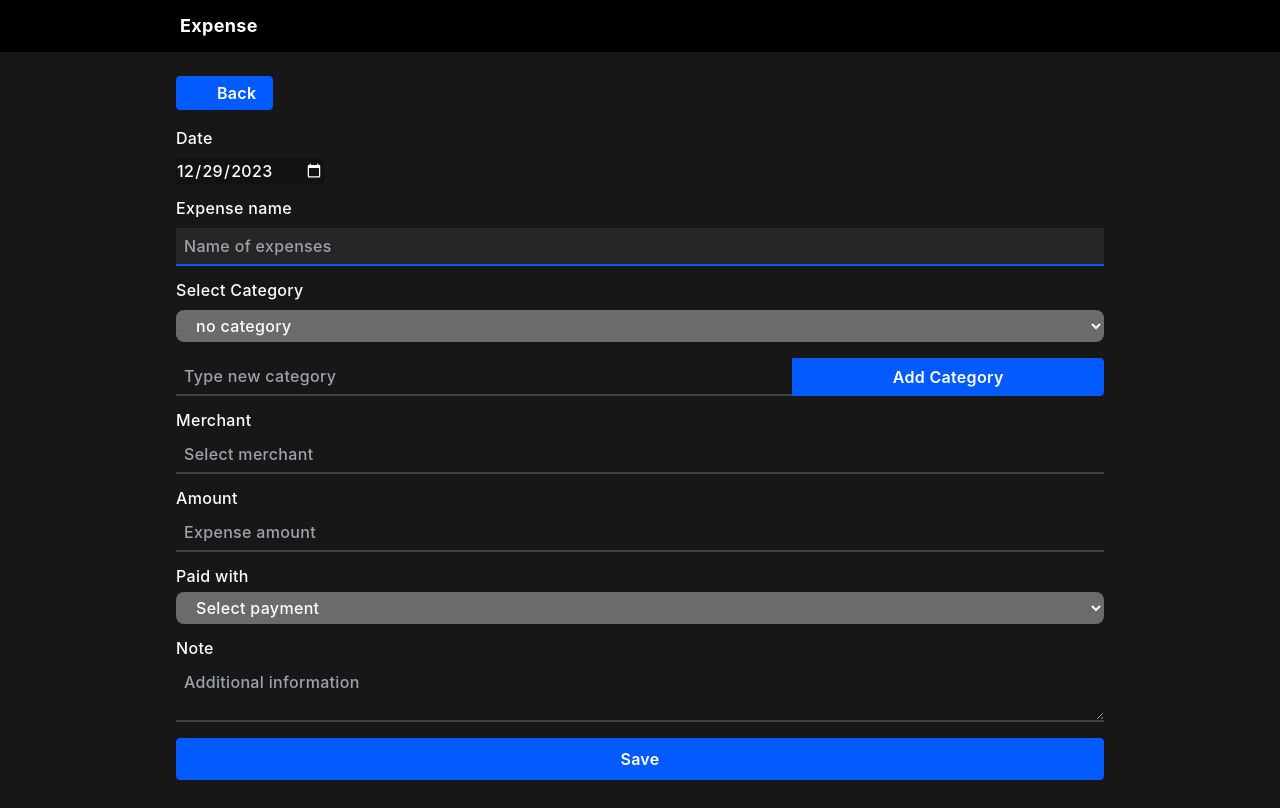
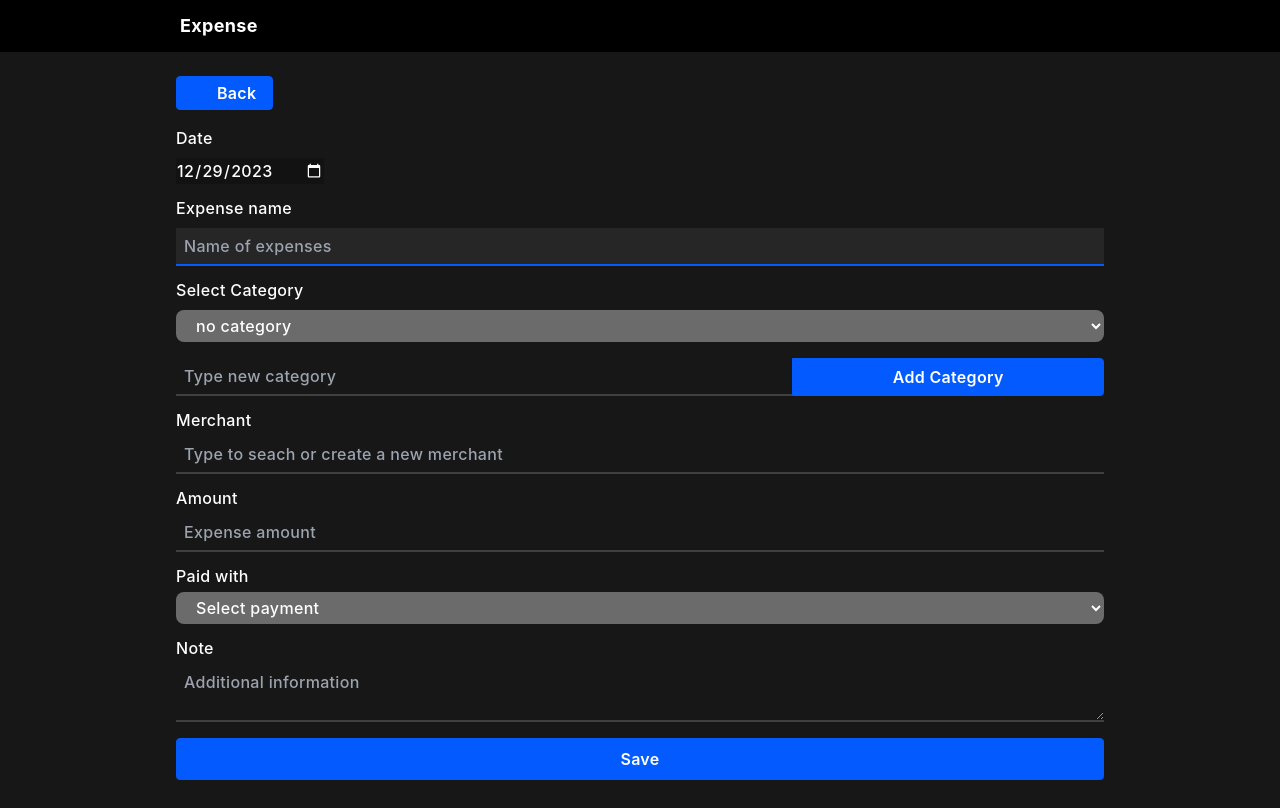
Before and after one commit to samudriawan/expense-management, a React (Vite) app: page /create-expense in a window 1280 px wide. Built offline with nearby package versions, Linux system fonts and the light colour scheme; some icons are missing.

Commit message:
changes input placeholder and z-index on dropdown div

```diff
--- a/src/components/DropdownInput.tsx
+++ b/src/components/DropdownInput.tsx
@@ -70,7 +70,7 @@ function DropdownInput({
 						setIsOpen(true);
 						setSearchValue(e.target.value);
 					}}
-					placeholder={`Select ${name}`}
+					placeholder={`Type to seach or create a new ${name}`}
 					className="form-input"
 					onFocus={() => setIsOpen(true)}
 					onKeyDown={(e) => {
@@ -118,7 +118,7 @@ function DropdownInput({
 			</div>
 			<div
 				ref={dropdownContentRef}
-				className={`absolute w-full p-2 mt-2 rounded bg-neutral-800 border border-neutral-500 ${
+				className={`absolute w-full p-2 mt-2 rounded bg-neutral-800 border border-neutral-500 z-10 ${
 					isOpen ? 'block' : 'hidden'
 				}`}
 			>
```
